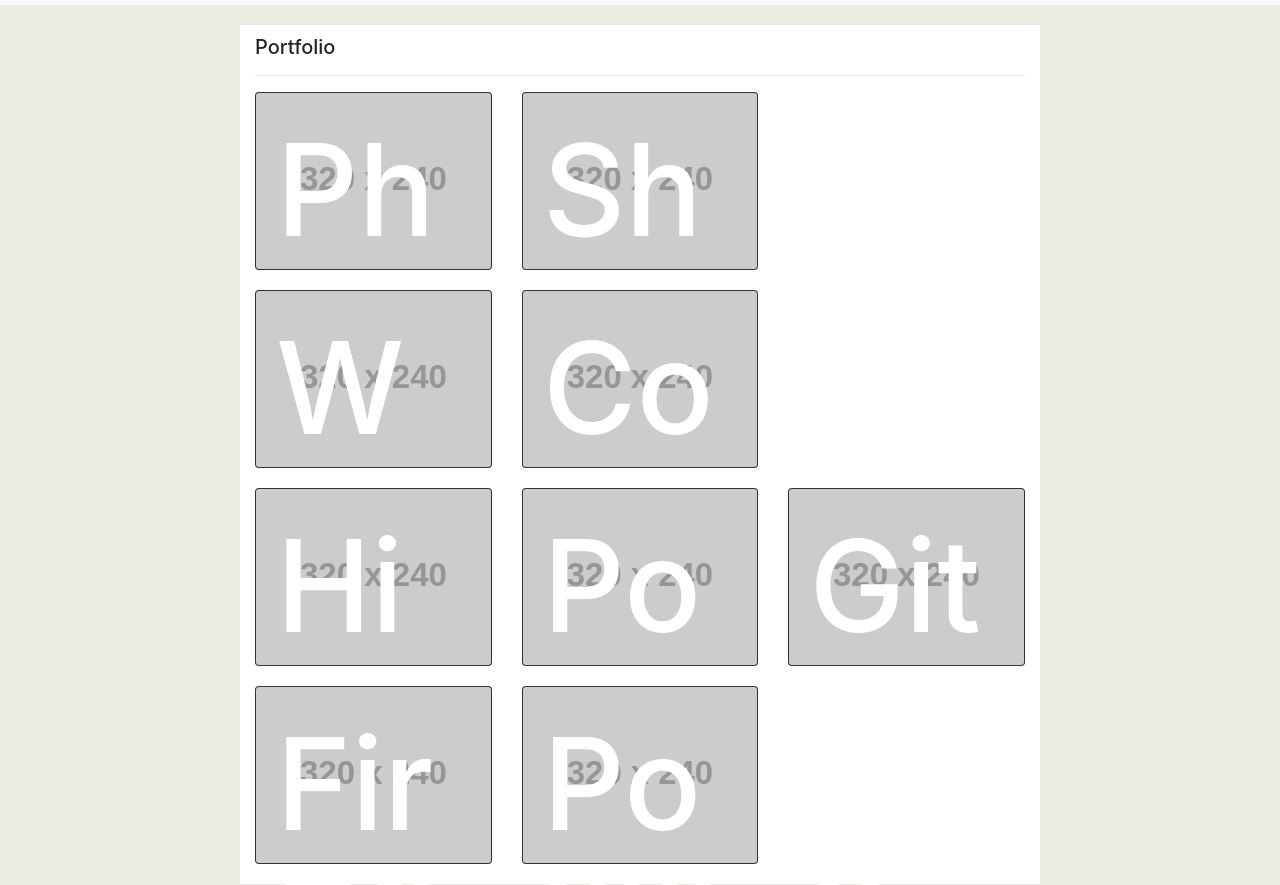
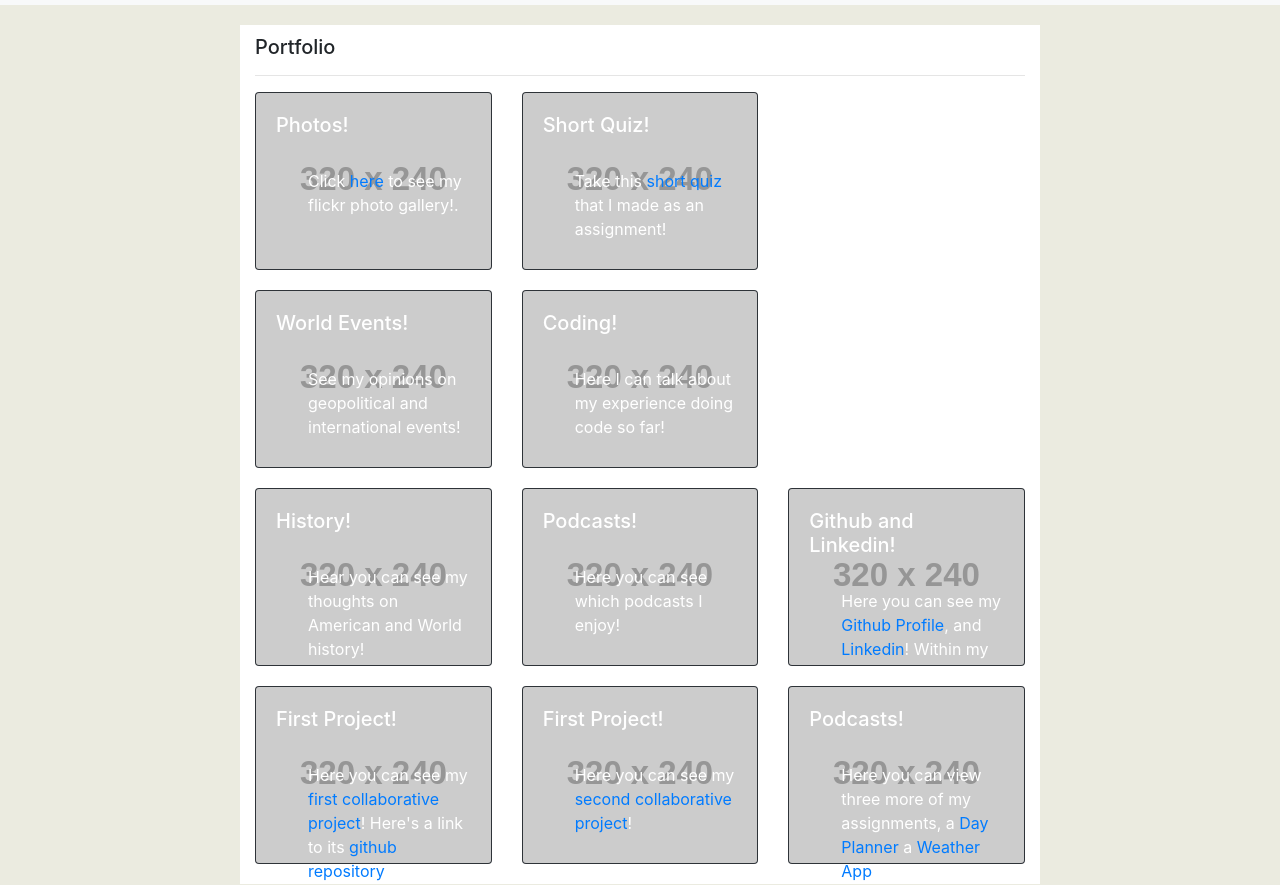
Before and after one commit to CarsonK2112/2nd-Updated-Portfolio, a plain HTML site: page portfolio.html in a window 1280 px wide. Shown: the part 67-952 px from the top of the page. Drawn offline with nearby package versions, Linux system fonts and the light colour scheme; placeholder pictures from the web are drawn by us.

Commit message:
added links to two other assignments

```diff
--- a/portfolio.html
+++ b/portfolio.html
@@ -41,9 +41,9 @@
               <div class="row">
                 <div class="col-4">
                   <div class="card bg-dark text-white">
-                    <img class="card-img" src="https://via.placeholder.com/320x240" alt="Card image" style="width:100%;">
+                    <img class="card-img" src="https://via.placeholder.com/320x240" alt="Card image" >
                     <div class="card-img-overlay">
-                      <h5 class="card-title" style="font-size:10vw">Photos!</h5>
+                      <h5 class="card-title" >Photos!</h5>
                       <p class="card-text">Click <a href="https://www.flickr.com/people/160622459@N03/">here</a> to see my flickr photo gallery!.</p>
                     </div>
                   </div>
@@ -52,10 +52,10 @@
 
                 <div class="col-4">
                   <div class="card bg-dark text-white">
-                    <img class="card-img" src="https://via.placeholder.com/320x240" alt="Card image" style="width:100%;">
+                    <img class="card-img" src="https://via.placeholder.com/320x240" alt="Card image" >
                     <div class="card-img-overlay">
-                      <h5 class="card-title" style="font-size:10vw">Short Quiz!</h5>
-                      <p class="card-text">Take this short quiz that I made!</p>
+                      <h5 class="card-title" >Short Quiz!</h5>
+                      <p class="card-text">Take this <a href="https://carsonk2112.github.io/Short-Quiz/">short quiz</a> that I made as an assignment!</p>
                     </div>
                   </div>
                 </div>
@@ -65,9 +65,9 @@
               <div class="row">
                 <div class="col-4">
                   <div class="card bg-dark text-white">
-                    <img class="card-img" src="https://via.placeholder.com/320x240" alt="Card image" style="width:100%;">
+                    <img class="card-img" src="https://via.placeholder.com/320x240" alt="Card image" >
                     <div class="card-img-overlay">
-                      <h5 class="card-title" style="font-size:10vw">World Events!</h5>
+                      <h5 class="card-title" >World Events!</h5>
                       <p class="card-text">See my opinions on geopolitical and international events!</p>
                     </div>
                   </div>
@@ -76,9 +76,9 @@
 
                 <div class="col-4">
                   <div class="card bg-dark text-white">
-                    <img class="card-img" src="https://via.placeholder.com/320x240" alt="Card image" style="width:100%;">
+                    <img class="card-img" src="https://via.placeholder.com/320x240" alt="Card image" >
                     <div class="card-img-overlay">
-                      <h5 class="card-title" style="font-size:10vw">Coding!</h5>
+                      <h5 class="card-title" >Coding!</h5>
                       <p class="card-text">Here I can talk about my experience doing code so far!</p>
                     </div>
                   </div>
@@ -89,9 +89,9 @@
               <div class="row">
                 <div class="col-4">
                   <div class="card bg-dark text-white">
-                    <img class="card-img" src="https://via.placeholder.com/320x240" alt="Card image" style="width:100%;">
+                    <img class="card-img" src="https://via.placeholder.com/320x240" alt="Card image" >
                     <div class="card-img-overlay">
-                      <h5 class="card-title" style="font-size:10vw">History!</h5>
+                      <h5 class="card-title" >History!</h5>
                       <p class="card-text">Hear you can see my thoughts on American and World history!</p>
                     </div>
                   </div>
@@ -100,9 +100,9 @@
 
                 <div class="col-4">
                   <div class="card bg-dark text-white">
-                    <img class="card-img" src="https://via.placeholder.com/320x240" alt="Card image" style="width:100%;">
+                    <img class="card-img" src="https://via.placeholder.com/320x240" alt="Card image" >
                     <div class="card-img-overlay">
-                      <h5 class="card-title" style="font-size:10vw">Podcasts!</h5>
+                      <h5 class="card-title" >Podcasts!</h5>
                       <p class="card-text">Here you can see which podcasts I enjoy!</p>
                     </div>
                   </div>
@@ -110,30 +110,40 @@
 
                 <div class="col-4">
                   <div class="card bg-dark text-white">
-                    <img class="card-img" src="https://via.placeholder.com/320x240" alt="Card image" style="width:100%;">
+                    <img class="card-img" src="https://via.placeholder.com/320x240" alt="Card image" >
                     <div class="card-img-overlay">
-                      <h5 class="card-title" style="font-size:10vw">Github and Linkedin!</h5>
-                      <p class="card-text">Here you can see my <a href="https://github.com/CarsonK2112">Github Profile</a>, and <a href="https://www.linkedin.com/in/carson-keller-137628160/">Linkedin</a>!</p>
+                      <h5 class="card-title" >Github and Linkedin!</h5>
+                      <p class="card-text">Here you can see my <a href="https://github.com/CarsonK2112">Github Profile</a>, and <a href="https://www.linkedin.com/in/carson-keller-137628160/">Linkedin</a>! Within my Linkedin profile you can see a pdf of my resume!</p>
                     </div>
                   </div>
                 </div>
 
                 <div class="col-4">
                   <div class="card bg-dark text-white">
-                    <img class="card-img" src="https://via.placeholder.com/320x240" alt="Card image" style="width:100%;">
+                    <img class="card-img" src="https://via.placeholder.com/320x240" alt="Card image" >
                     <div class="card-img-overlay">
-                      <h5 class="card-title" style="font-size:10vw">First Project!</h5>
-                      <p class="card-text">Here you can see my <a href="https://carsonk2112.github.io/Project-1/">first collaborative project</a>!</p>
+                      <h5 class="card-title" >First Project!</h5>
+                      <p class="card-text">Here you can see my <a href="https://carsonk2112.github.io/Project-1/">first collaborative project</a>! Here's a link to its <a href="https://github.com/CarsonK2112/Project-1">github repository</a>!</p>
                     </div>
                   </div>
                 </div>
 
                 <div class="col-4">
                   <div class="card bg-dark text-white">
-                    <img class="card-img" src="https://via.placeholder.com/320x240" alt="Card image" style="width:100%;">
+                    <img class="card-img" src="https://via.placeholder.com/320x240" alt="Card image" >
                     <div class="card-img-overlay">
-                      <h5 class="card-title" style="font-size:10vw">Podcasts! </h5>
-                      <p class="card-text">Here you can view two of my best assignments, a <a href="https://carsonk2112.github.io/Daily-Planner-HW/">Day Planner</a> and a <a href="https://carsonk2112.github.io/Weather-App/">Weather App</a>!</p>
+                      <h5 class="card-title" >First Project!</h5>
+                      <p class="card-text">Here you can see my <a href="https://carsonk2112.github.io/Project-1/">second collaborative project</a>!</p>
+                    </div>
+                  </div>
+                </div>
+
+                <div class="col-4">
+                  <div class="card bg-dark text-white">
+                    <img class="card-img" src="https://via.placeholder.com/320x240" alt="Card image" >
+                    <div class="card-img-overlay">
+                      <h5 class="card-title" >Podcasts! </h5>
+                      <p class="card-text">Here you can view three more of my assignments, a <a href="https://carsonk2112.github.io/Daily-Planner-HW/">Day Planner</a> a <a href="https://carsonk2112.github.io/Weather-App/">Weather App</a>, and an <a href="https://github.com/CarsonK2112/Employee-Tracker-App">Employee Tracker</a>!</p>
                     </div>
                   </div>
                 </div>
@@ -141,8 +151,6 @@
               </div>
 
             </div>
-
-
 
     </div>
 
```
Also changed, not shown: contact.html (+3 -3 lines), index.html (+1 -1 lines).
